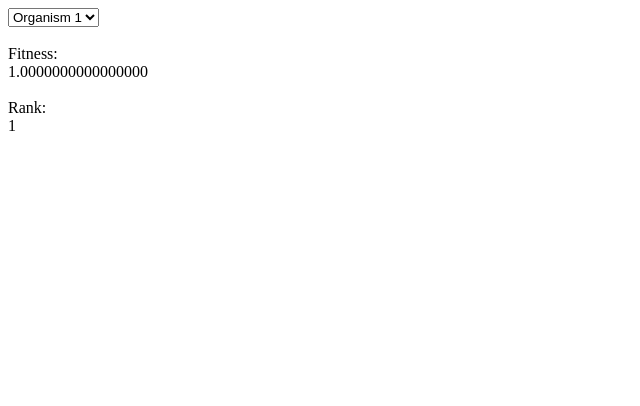
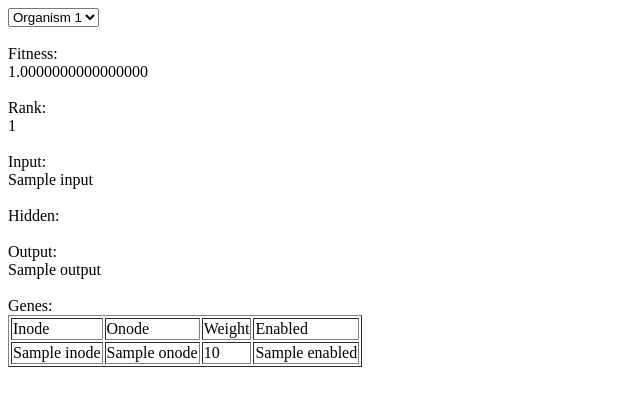
Before and after one commit to jasonb5/pyneat-web, a Django app: template neatweb/templates/neatweb/organisms.html in a window 1280 px wide. Shown: the top 406 px of the page, without its empty margins (0-640 px from the left). Run offline with Django 3.2, Linux system fonts and the light colour scheme; tables that the repository leaves empty hold one stand-in row (values such as "Sample post"); the template is opened without the code that fills it: values that come from a table or form of the project are taken from there, most other values are stand-ins (such as "Sample title", 1, 10 or a date in 2020); some libraries are stand-ins or nearby versions.

Commit message:
Adds organism network structure.

```diff
--- a/neatweb/static/neatweb/neat-ajax.js
+++ b/neatweb/static/neatweb/neat-ajax.js
@@ -7,6 +7,26 @@ $(document).ready(function() {
 
       $('#fitness').html(org.fitness);
       $('#rank').html(org.rank);
+
+      var network = jQuery.parseJSON(org.network);
+      var table = '<table border="1"><tr><td>Inode</td><td>Onode</td><td>Weight</td><td>Enabled</td></td>';
+
+      $('#input').html(network.input);
+      $('#hidden').html(network.hidden);
+      $('#output').html(network.output);
+
+      $.each(network.genes, function() {
+        table += '<tr>';
+        table += '<td>' + this['inode'] + '</td>';
+        table += '<td>' + this['onode'] + '</td>';
+        table += '<td>' + this['weight'] + '</td>';
+        table += '<td>' + this['enabled'] + '</td>';
+        table += '</tr>';
+      });
+
+      table += '</table>';
+
+      $('#genes').html(table);
     });
   });
 
--- a/neatweb/templates/neatweb/organisms.html
+++ b/neatweb/templates/neatweb/organisms.html
@@ -16,6 +16,38 @@ Fitness:
 Rank:
 <div id="rank">
 {{ org_sel.rank }}<br>
+</div><br>
+{% endwith %}
+
+Input:
+<div id="input">
+  {{ network.input }}
+</div><br>
+Hidden:
+<div id="hidden">
+  {{ network.hidden }}
+</div><br>
+Output:
+<div id="output">
+  {{ network.output }}
+</div><br>
+Genes:
+<div id="genes">
+  <table border="1">
+    <tr>
+      <td>Inode</td>
+      <td>Onode</td>
+      <td>Weight</td>
+      <td>Enabled</td>
+    </tr>
+  {% for g in network.genes %}
+    <tr>
+      <td>{{ g.inode }}</td>
+      <td>{{ g.onode }}</td>
+      <td>{{ g.weight }}</td>
+      <td>{{ g.enabled }}</td>
+    </tr>
+  {% endfor %}
+  </table>
 </div>
-{% endwith %}
 {% endblock %}
--- a/neatweb/views.py
+++ b/neatweb/views.py
@@ -23,6 +23,7 @@ def organism_query(request):
 
         context['fitness'] = organism.fitness
         context['rank'] = organism.rank
+        context['network'] = organism.network
 
     return HttpResponse(json.dumps(context, default=decimal_serializer))
 
@@ -91,6 +92,7 @@ def organisms(request, exp_id, pop_id, gen_id, spec_id):
     context = {
             'exp_id': exp_id,
             'org_list': org_list,
+            'network': json.loads(org_list[0].network),
     }
 
     return render(request, 'neatweb/organisms.html', context)
```
